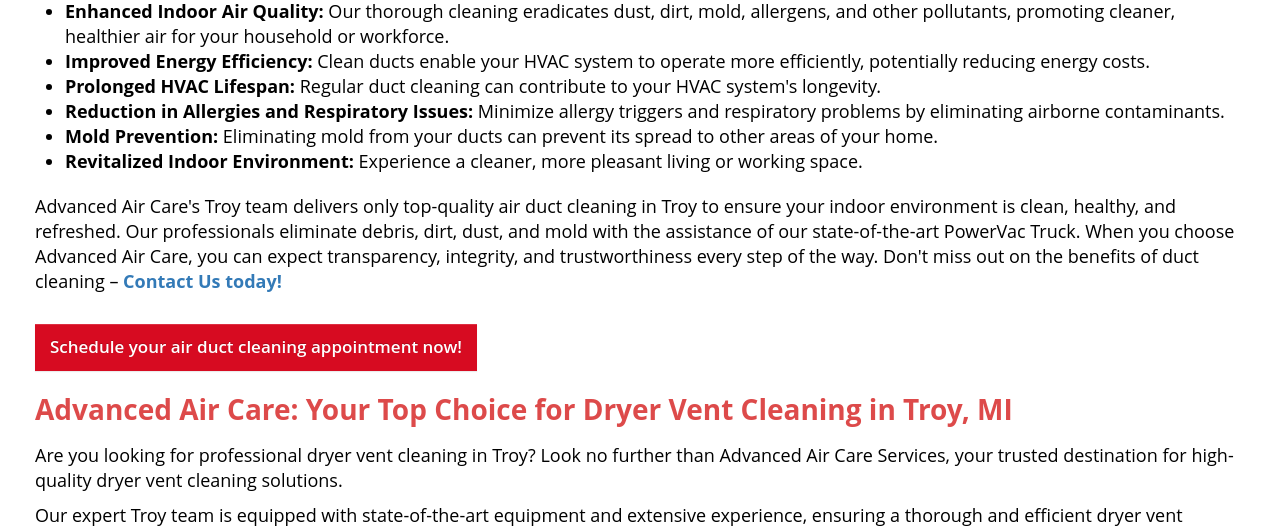
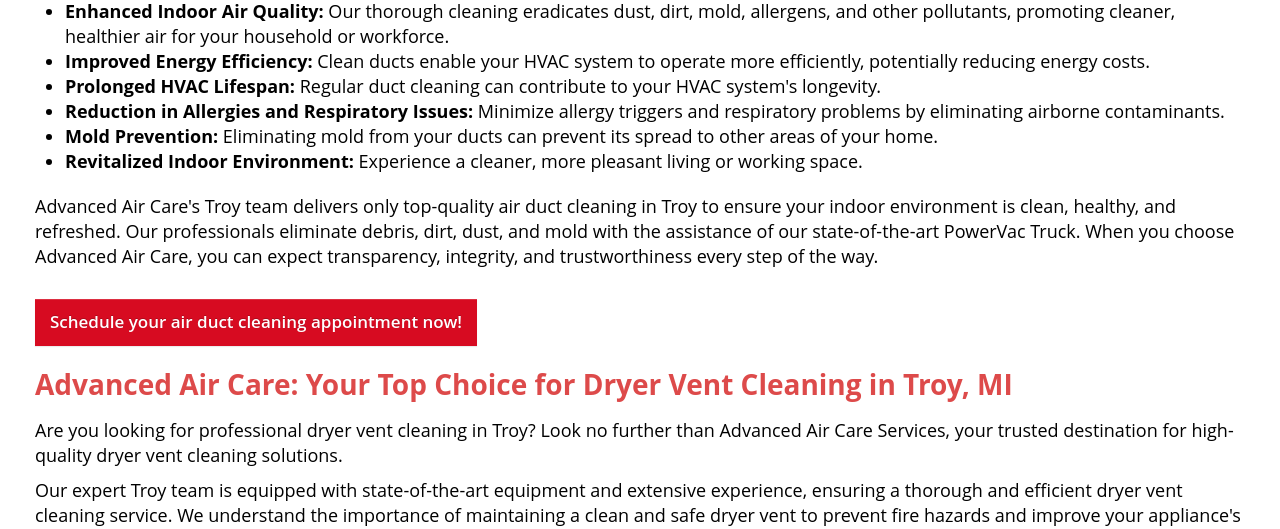
Before and after one commit to AbubakarCinnova/aircare, a PHP site: page /service-area/troy.php in a window 1280 px wide. Shown: the part 714-1243 px from the top of the page. Run offline with PHP 8.4, Linux system fonts and the light colour scheme; some libraries are stand-ins or nearby versions.

Commit message:
line deleted

```diff
--- a/service-area/dearborn.php
+++ b/service-area/dearborn.php
@@ -80,9 +80,7 @@
                                     dirt, dust, and mold with the
                                     assistance of our state-of-the-art PowerVac Truck. When you choose Advanced Air
                                     Care, you can expect transparency,
-                                    integrity, and trustworthiness every step of the way. Don't miss out on the benefits
-                                    of duct cleaning – <strong><a href="../air-duct-benefits.php">Contact Us
-                                            today!</a></strong></p>
+                                    integrity, and trustworthiness every step of the way. </p>
 
                                 <br>
 
--- a/service-area/farmington-hills.php
+++ b/service-area/farmington-hills.php
@@ -73,8 +73,7 @@ Farmington Hills with our expert air duct and dryer vent cleaning services. Brea
                                     refreshed. Our professionals eliminate debris, dirt, dust, and mold with the
                                     assistance of our state-of-the-art PowerVac Truck. When you choose Advanced Air
                                     Care, you can expect transparency, integrity, and trustworthiness every step of the
-                                    way. Don't miss out on the benefits of duct cleaning – <strong><a
-                                            href="../air-duct-benefits.php">Contact Us today!</a></strong></p>
+                                    way. </p>
 
 
 
--- a/service-area/ferndale.php
+++ b/service-area/ferndale.php
@@ -79,9 +79,7 @@
                                     dirt, dust, and mold with the
                                     assistance of our state-of-the-art PowerVac Truck. When you choose Advanced Air
                                     Care, you can expect transparency,
-                                    integrity, and trustworthiness every step of the way. Don't miss out on the benefits
-                                    of duct cleaning –
-                                    <strong><a href="../air-duct-benefits.php">Contact Us today!</a></strong>
+                                    integrity, and trustworthiness every step of the way.
                                 </p>
 
                                 <br>
--- a/service-area/macomb.php
+++ b/service-area/macomb.php
@@ -81,9 +81,7 @@
                                     eliminate debris, dirt, dust, and mold
                                     with the assistance of our state-of-the-art PowerVac Truck. When you choose Advanced
                                     Air Care, you can expect
-                                    transparency, integrity, and trustworthiness every step of the way. Don't miss out
-                                    on the benefits of duct cleaning
-                                    – <strong><a href="../air-duct-benefits.php">Contact Us today!</a></strong></p>
+                                    transparency, integrity, and trustworthiness every step of the way. </p>
 
                                 <br>
 
--- a/service-area/rochester.php
+++ b/service-area/rochester.php
@@ -80,9 +80,7 @@ Rochester with our expert air duct and dryer vent cleaning services. Breathe eas
                                     dirt, dust, and mold with the
                                     assistance of our state-of-the-art PowerVac Truck. When you choose Advanced Air
                                     Care, you can expect transparency,
-                                    integrity, and trustworthiness every step of the way. Don't miss out on the benefits
-                                    of duct cleaning – <strong><a href="../air-duct-benefits.php">Contact Us
-                                            today!</a></strong></p>
+                                    integrity, and trustworthiness every step of the way. </p>
 
                                 <br>
 
--- a/service-area/troy.php
+++ b/service-area/troy.php
@@ -73,9 +73,7 @@ Troy with our expert air duct and dryer vent cleaning services. Breathe easier a
                                     ensure your indoor environment is clean, healthy, and refreshed. Our professionals
                                     eliminate debris, dirt, dust, and mold with the assistance of our state-of-the-art
                                     PowerVac Truck. When you choose Advanced Air Care, you can expect transparency,
-                                    integrity, and trustworthiness every step of the way. Don't miss out on the benefits
-                                    of duct cleaning – <strong><a href="../air-duct-benefits.php">Contact
-                                            Us today!</a></strong></p>
+                                    integrity, and trustworthiness every step of the way. </p>
 
                                 <br>
 
--- a/service-area/warren.php
+++ b/service-area/warren.php
@@ -78,9 +78,7 @@
                                     dirt, dust, and mold with the
                                     assistance of our state-of-the-art PowerVac Truck. When you choose Advanced Air
                                     Care, you can expect transparency,
-                                    integrity, and trustworthiness every step of the way. Don't miss out on the benefits
-                                    of duct cleaning –
-                                    <strong><a href="../air-duct-benefits.php">Contact Us today!</a></strong>
+                                    integrity, and trustworthiness every step of the way.
                                 </p>
 
                                 <br>
```
